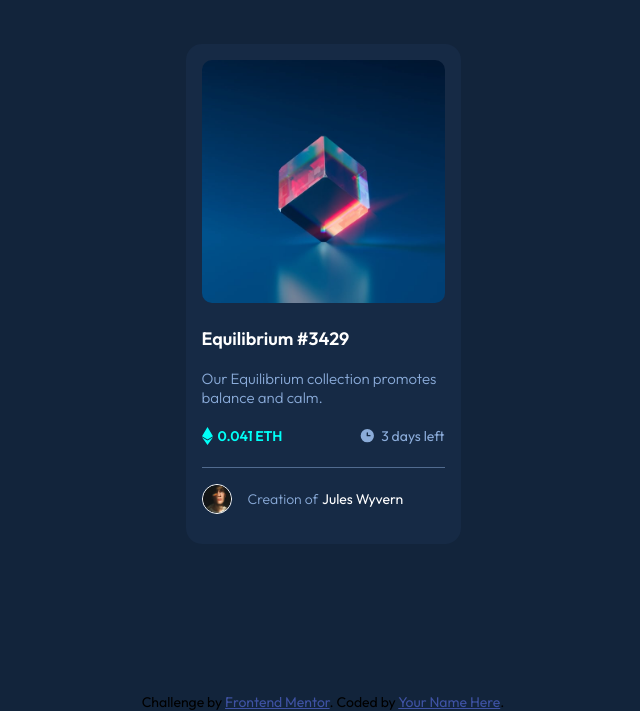
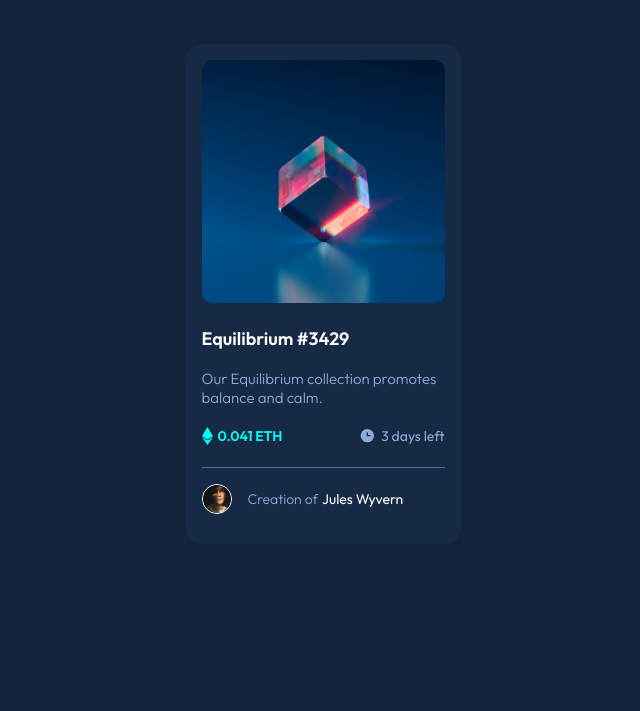
Before and after one commit to bbtuti/NFT_preview_component, a plain HTML site: page index.html in a window 1280 px wide. Shown: the part 106-817 px from the top of the page, without its empty margins (317-957 px from the left). Drawn offline with Linux system fonts and the light colour scheme.

Commit message:
deleted attribution class

```diff
--- a/index.html
+++ b/index.html
@@ -53,14 +53,5 @@
                     </p>
                </div>
           </article>
-
-          <div class="attribution">
-               Challenge by
-               <a
-                    href="https://www.frontendmentor.io?ref=challenge"
-                    target="_blank"
-                    >Frontend Mentor</a
-               >. Coded by <a href="#">Your Name Here</a>.
-          </div>
      </body>
 </html>
```
